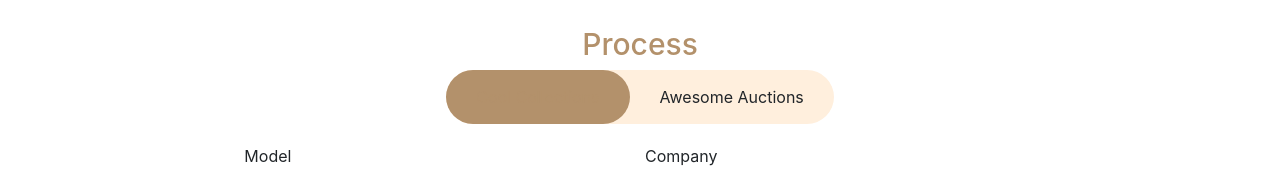
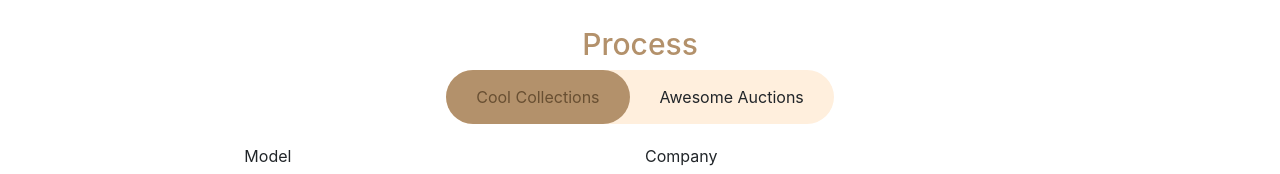
Before and after one commit to RishovCN/carAuction, a React (Create React App) app: page /submitVehical in a window 1280 px wide. Shown: the part 336-510 px from the top of the page. Built offline with nearby package versions, Linux system fonts and the light colour scheme; sample sign-in values are in the browser's storage.

Commit message:
commit11

```diff
--- a/src/Pages/SubmitVehical.jsx
+++ b/src/Pages/SubmitVehical.jsx
@@ -39,7 +39,7 @@
 				<h2>Process</h2>
 				<div className="tabButtons">
 					<ul>
-						<li className="tab1Btn active">Cool Collections</li>
+						<li className="tab1Btn active" style={{color:'white !important'}}>Cool Collections</li>
 						<li className="tab2Btn">Awesome Auctions</li>
 					</ul>
 				</div>
--- a/src/index.css
+++ b/src/index.css
@@ -103,5 +103,5 @@
 }
 
 .active{
-  color: #b3916b !important;
+  color: #684f32 !important;
 }
```
